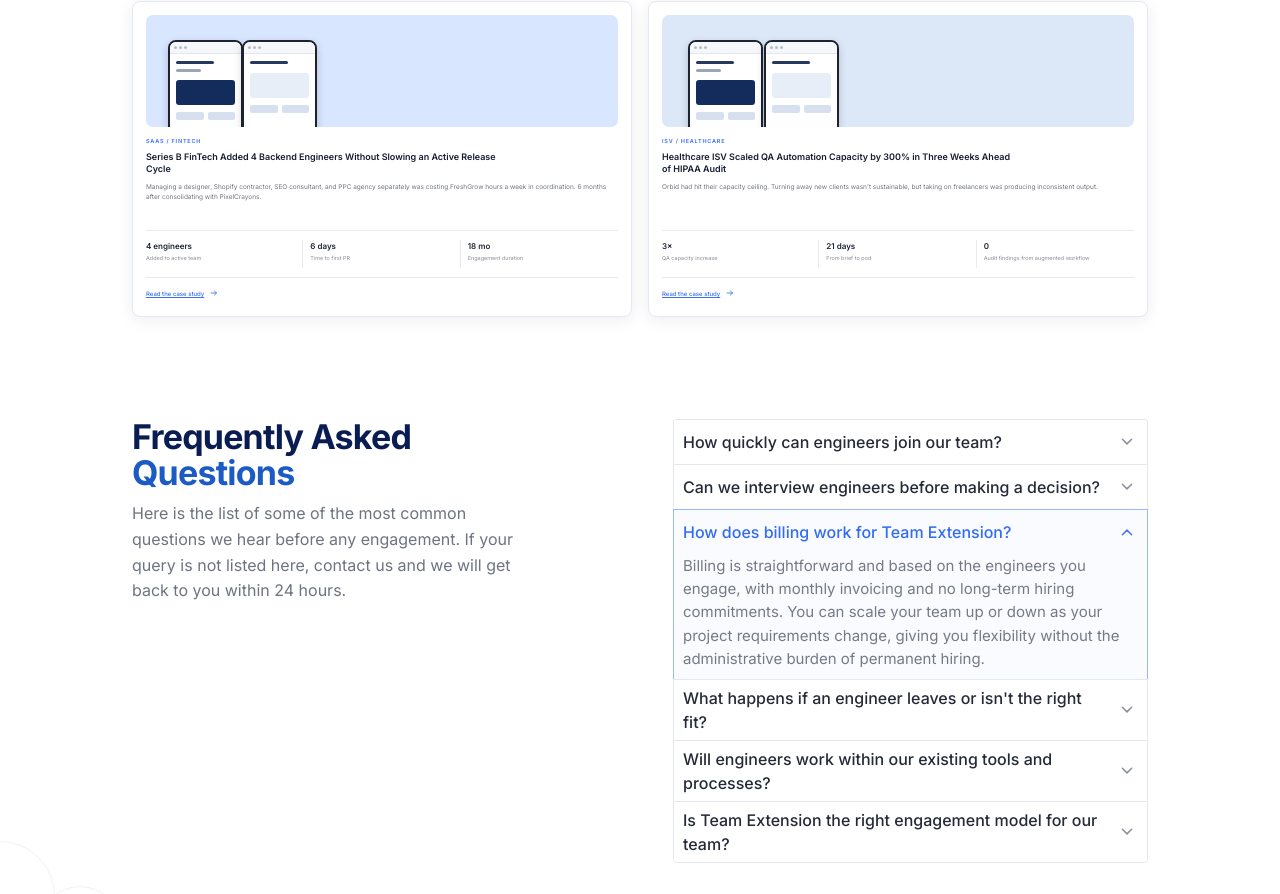
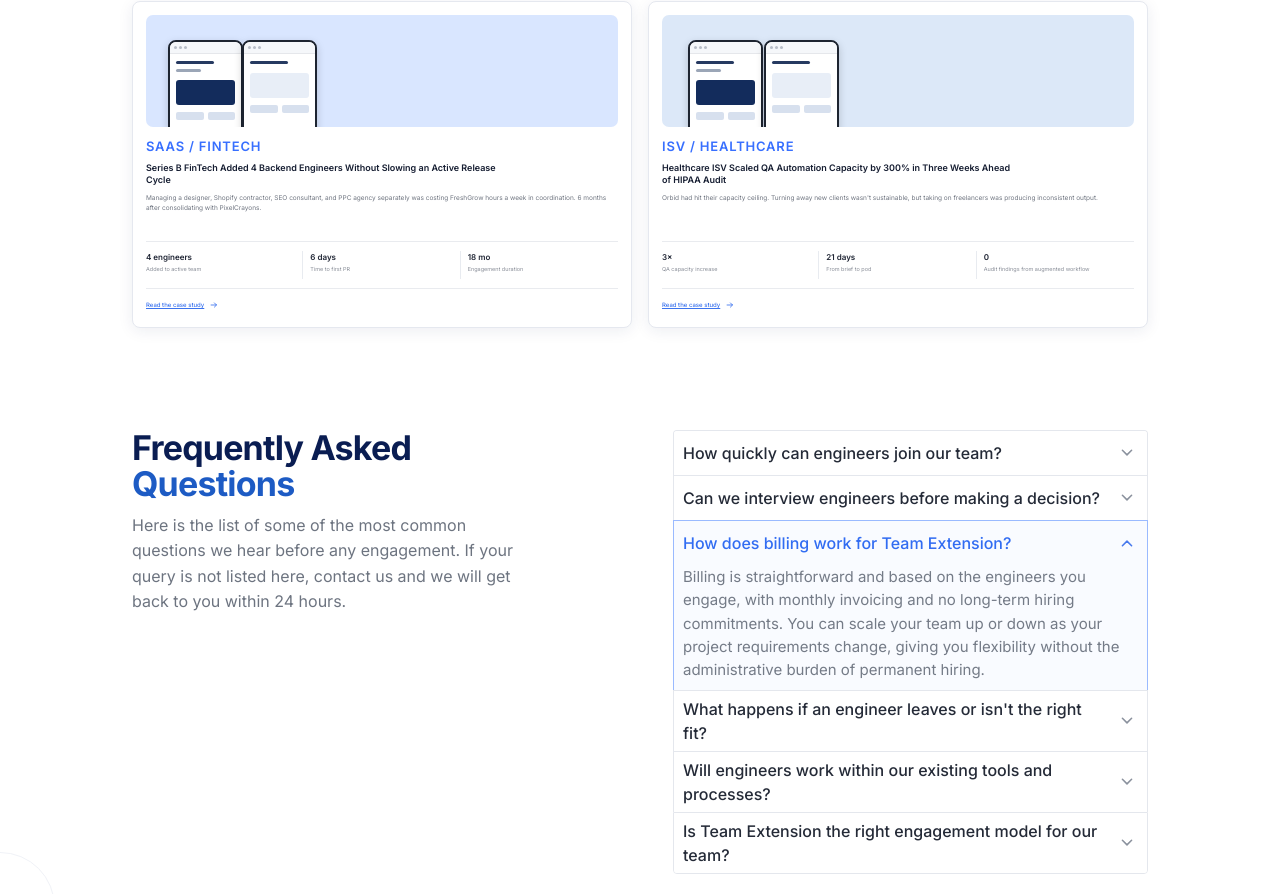
Before and after one commit to prabhatrana666/Assignment-Vinove, a React (Vite) app: page / in a window 1280 px wide. Shown: the part 3207-4101 px from the top of the page. Built offline with nearby package versions, Linux system fonts and the light colour scheme.

Commit message:
extended section done

```diff
--- a/src/components/proof/Proof.css
+++ b/src/components/proof/Proof.css
@@ -225,7 +225,7 @@
     display: block;
     margin-bottom: 5px;
     color: #376fff;
-    font-size: 5.5px;
+    font-size: 13px;
     font-weight: 600;
     letter-spacing: 0.8px;
 }
```
